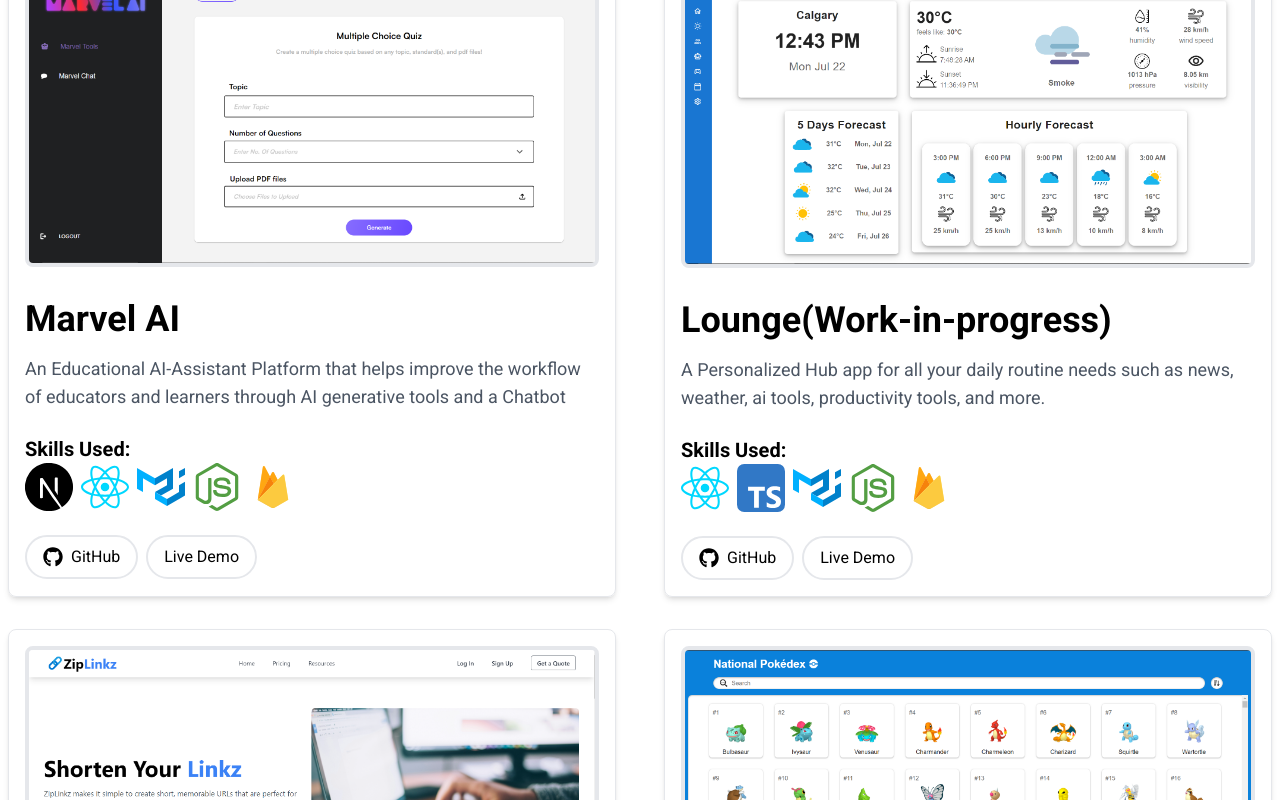
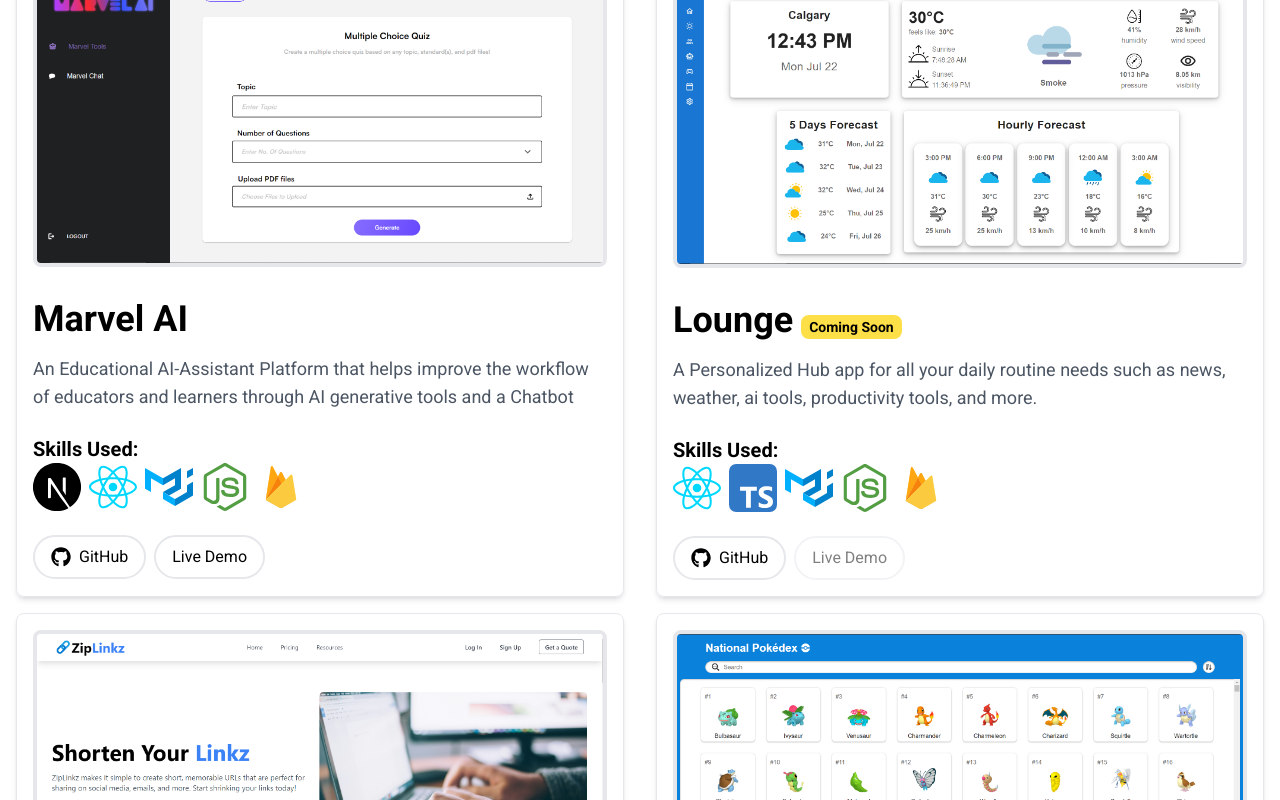
Before and after one commit to Cosmodocus/portfolio, a React (Vite) app: page /details in a window 1280 px wide. Shown: the part 774-1574 px from the top of the page. Built offline with nearby package versions, Linux system fonts and the light colour scheme.

Commit message:
Added coming soon + live demo disabled features for Project Cards and fixed padding

```diff
--- a/src/Components/Projects.jsx
+++ b/src/Components/Projects.jsx
@@ -4,20 +4,27 @@
 
 const Projects = () => {
   return (
-    <div className='w-full flex flex-col items-center justify-center py-16'>
+    <div className='w-full flex flex-col items-center justify-center py-16 px-2'>
       <h1 className='text-4xl font-bold pb-8'>Featured Projects</h1>
-      <div className='grid md:grid-cols-2 grid-cols-1 gap-8'>
+      <div className='grid md:grid-cols-2 grid-cols-1 gap-4'>
         {projects.map((project, index) => (
           <div
             key={index}
             className='mx-2 flex flex-col items-start text-left gap-4 border rounded-lg p-4 shadow-md'
           >
             <img
-              className='border-4 rounded-lg w-80% align-center  h-auto  object-cover'
+              className='border-4 rounded-lg w-80% align-center h-auto object-cover'
               src={project.image}
               alt={project.title}
             />
-            <h2 className='md:text-4xl text-2xl font-bold mt-4'>{project.title}</h2>
+            <h2 className='md:text-4xl text-2xl font-bold mt-4'>
+              {project.title}
+              {project.comingSoon && (
+                <span className="text-sm bg-yellow-300 text-black font-semibold ml-2 px-2 py-1 rounded-lg">
+                  Coming Soon
+                </span>
+              )}
+            </h2>
             <p className='text-lg text-gray-600'>{project.description}</p>
             <div className='mt-2'>
               <h3 className='text-xl font-semibold'>Skills Used:</h3>
@@ -38,7 +45,15 @@
                   GitHub
                 </Link>
               </button>
-              <button className='border-2 rounded-full py-2 px-4'>
+              <button
+                className={`border-2 rounded-full py-2 px-4 ${
+                  project.comingSoon ? 'cursor-not-allowed opacity-50' : ''
+                }`}
+                disabled={project.comingSoon}
+              >
+                {project.comingSoon ? (
+                  'Live Demo'
+                ) : (
                   <a
                     href={project.liveDemoLink}
                     target='_blank'
@@ -46,6 +61,7 @@
                   >
                     Live Demo
                   </a>
+                )}
               </button>
             </div>
           </div>
--- a/src/data/projects.js
+++ b/src/data/projects.js
@@ -23,10 +23,11 @@
   },
   {
     image: Lounge,
-    title: "Lounge(Work-in-progress)",
+    title: "Lounge",
     description: "A Personalized Hub app for all your daily routine needs such as news, weather, ai tools, productivity tools, and more.",
     githubLink: "https://github.com/Cosmodocus/ziplinkz",
     liveDemoLink: "https://reztech-ziplinkz.netlify.app/",
+    comingSoon: true,
     skills: [skills.react, skills.typescript, skills.mui, skills.nodejs, skills.firebase],
   },
   {
```
Lines whose indentation alone changed are shown as unchanged.
